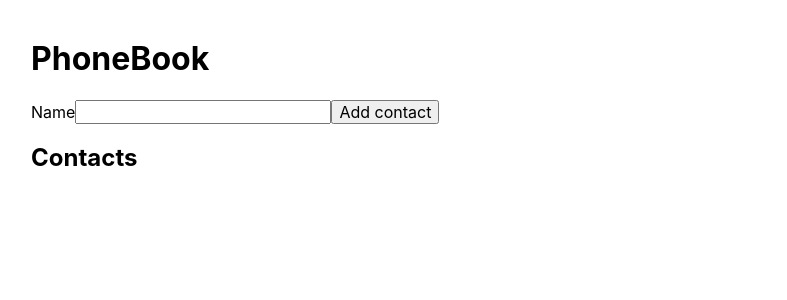
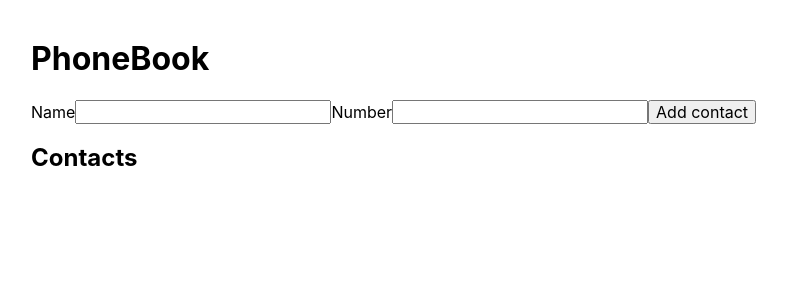
Before and after one commit to OksanaChorna/goit-react-hw-02-phonebook, a React (Create React App) app: page / in a window 1280 px wide. Shown: the top 300 px of the page, without its empty margins (29-816 px from the left). Built offline with nearby package versions, Linux system fonts and the light colour scheme.

Commit message:
Додає номери телефонів

```diff
--- a/src/App.js
+++ b/src/App.js
@@ -7,32 +7,35 @@
   state = {
     contacts: [],
     name: '',
+    number: '',
   };
 
-  addContact = name => {
-    const contact = {
-      id: shortid.generate(),
-      name,
-    };
-    console.log(contact);
-
+  addContact = contact => {
     this.setState(({ contacts }) => ({
       contacts: [contact, ...contacts],
     }));
   };
 
+  // deleteContact = contactId => {
+  //   this.setState(prevState => ({
+  //     contacts: prevState.contacts.filter(contact => contact.id !== contactId),
+  //   }));
+  // }; // 1.47 vebinar 3, на кнопку Видалити
+
   handleChange = event => {
-    // const { name, value } = event.target;
-    // this.setState({ [name]: value });
-    this.setState({ name: event.currentTarget.value });
-    console.log({ name: event.currentTarget.value });
+    const { name, value } = event.currentTarget;
+    this.setState({ [name]: value });
   };
 
   handleSubmit = event => {
     event.preventDefault();
-    // this.onSubmit(this.state.name);
-    this.addContact(this.state.name);
-    this.setState({ name: '' });
+    const contact = {
+      id: shortid.generate(),
+      name: this.state.name,
+      number: this.state.number,
+    };
+    this.addContact(contact);
+    this.setState({ name: '', number: '' }); //reset
   };
 
   // formSubmitData = data => {
@@ -56,13 +59,29 @@
               onChange={this.handleChange}
             />
           </label>
+          <label htmlFor="">
+            Number
+            <input
+              type="tel"
+              name="number"
+              pattern="\+?\d{1,4}?[-.\s]?\(?\d{1,3}?\)?[-.\s]?\d{1,4}[-.\s]?\d{1,4}[-.\s]?\d{1,9}"
+              title="Номер телефона должен состоять из цифр и может содержать пробелы, тире, круглые скобки и может начинаться с +"
+              required
+              value={this.state.number}
+              onChange={this.handleChange}
+            />
+          </label>
           <button type="submit">Add contact</button>
         </form>
         <div>
           <h2>Contacts</h2>
           <ul>
-            {this.state.contacts.map(({ id, name }) => {
-              return <li key={id}>{name}</li>;
+            {this.state.contacts.map(({ id, name, number }) => {
+              return (
+                <li key={id}>
+                  {name}: {number}
+                </li>
+              );
             })}
           </ul>
         </div>
```
